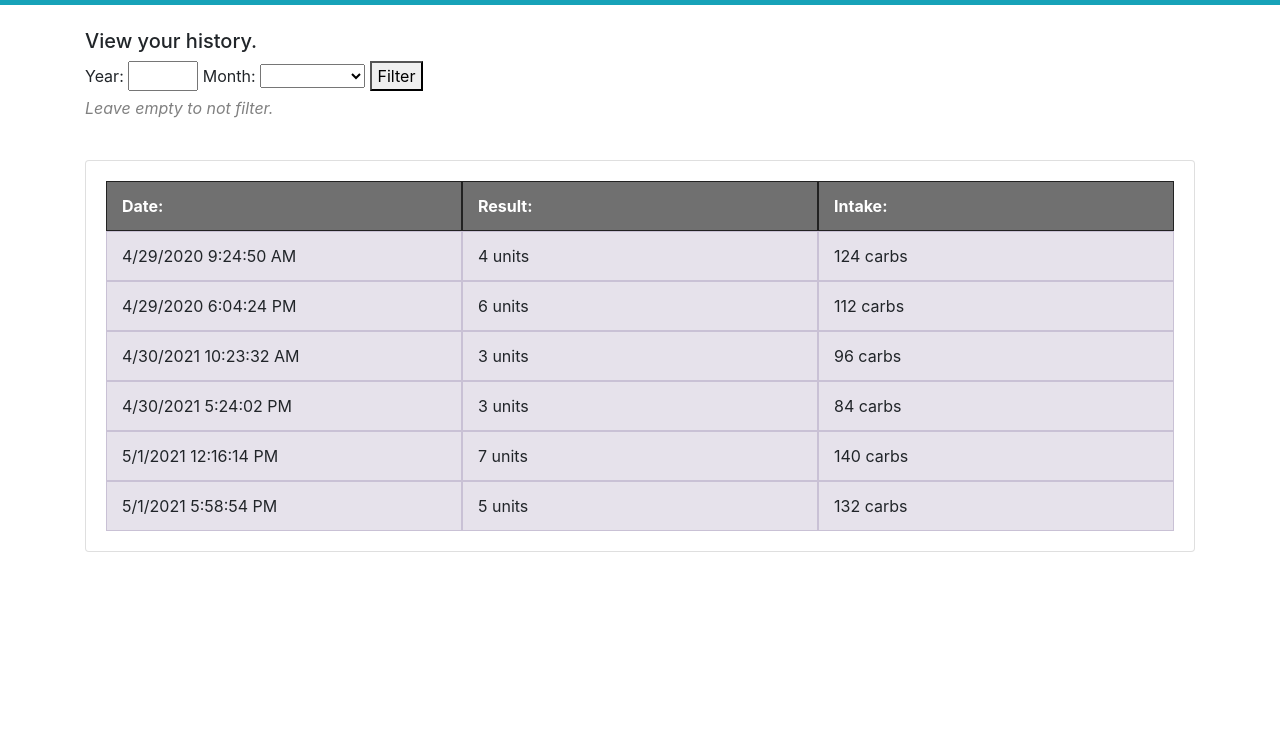
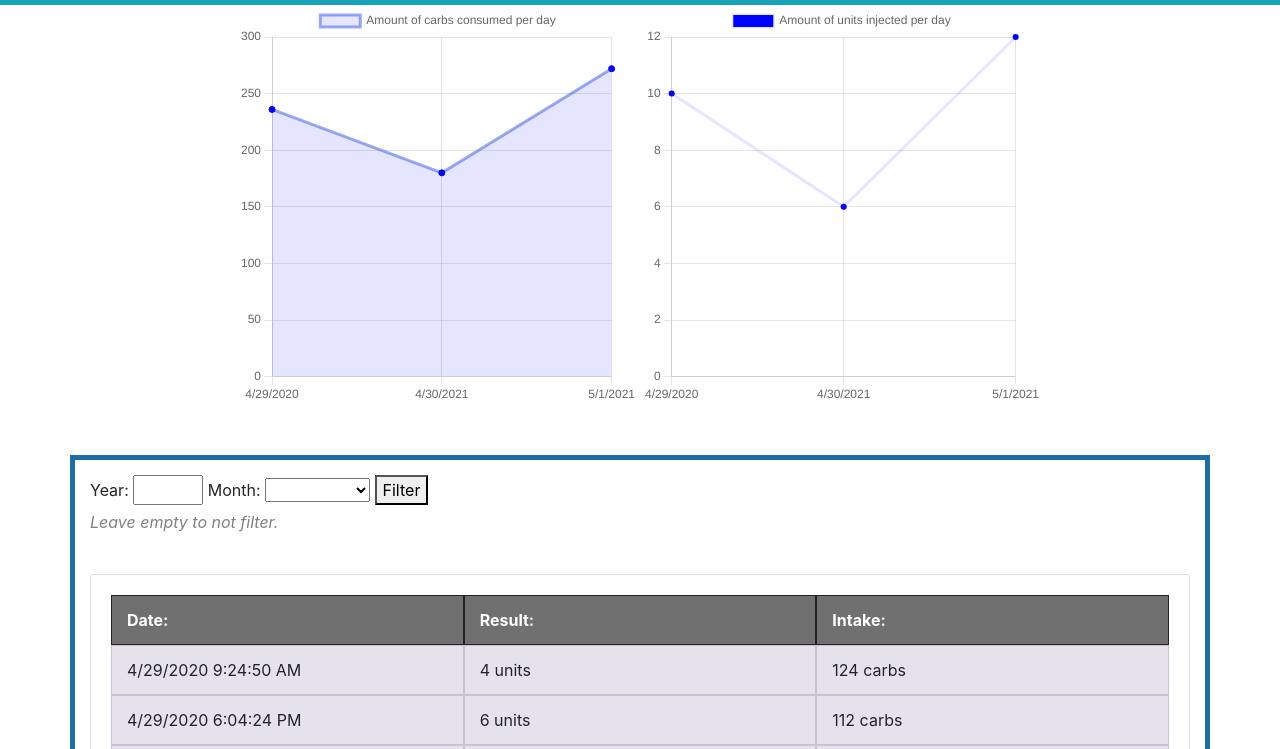
Before and after one commit to Fendamear/Boluscalculation, a website: page Frontend/MVC/Views/history.html in a window 1280 px wide. Shown: the part 51-800 px from the top of the page. Drawn offline with nearby package versions, Linux system fonts and the light colour scheme.

Commit message:
Added graphs and moved history to frontend.

```diff
--- a/Backend/js/gridfiller.js
+++ /dev/null
@@ -1,52 +0,0 @@
-"use strict";
-let template = document.getElementById("template");
-const urlParams = new URLSearchParams(window.location.search);
-document.getElementById('yearInput').value = urlParams.get('year');
-document.getElementById('monthInput').value = urlParams.get('month');
-class Item {
-    constructor(date, result, intake) {
-        this.date = date;
-        this.result = result;
-        this.intake = intake;
-    }
-}
-let DatabaseDummy = [
-    new Item(new Date('2020-04-29T09:24:50'), 4, 124),
-    new Item(new Date('2020-04-29T18:04:24'), 6, 112),
-    new Item(new Date('2021-04-30T10:23:32'), 3, 96),
-    new Item(new Date('2021-04-30T17:24:02'), 3, 84),
-    new Item(new Date('2021-05-01T12:16:14'), 7, 140),
-    new Item(new Date('2021-05-01T17:58:54'), 5, 132)
-];
-let items = [];
-DatabaseDummy.forEach(item => {
-    if (urlParams.get('year') == null || urlParams.get('year').length < 1 || item.date.getFullYear() == urlParams.get('year')) {
-        if (urlParams.get('month') == null || urlParams.get('month').length < 1 || item.date.getMonth() == urlParams.get('month') - 1) {
-            items.push(item);
-        }
-    }
-});
-items.forEach(item => {
-    AddGridItem(item.date, item.result, item.intake);
-});
-function AddGridItem(date, result, intake) {
-    let newRow = template.content.cloneNode(true);
-    newRow.querySelector(".colDate").innerText = date.toLocaleDateString() + " " + date.toLocaleTimeString();
-    newRow.querySelector(".colUnits").innerText = result + ' units';
-    newRow.querySelector(".colCarbs").innerText = intake + ' carbs';
-    document.getElementById("gridContainer").appendChild(newRow);
-}
-function ChangeDate(year = '', month = '') {
-    if (year.length >= 1 && month.length >= 1) {
-        window.location.search = 'year=' + year + '&month=' + month;
-    }
-    else if (year.length >= 1) {
-        window.location.search = 'year=' + year;
-    }
-    else if (month.length >= 1) {
-        window.location.search = '&month=' + month;
-    }
-    else {
-        window.location.search = '';
-    }
-}
--- a/Frontend/MVC/Views/history.html
+++ b/Frontend/MVC/Views/history.html
@@ -1,4 +1,3 @@
-<!DOCTYPE html>
 <head>
     <script>var exports = {};</script>
     <meta name="viewport" content="width=device-width, initial-scale=1">
@@ -39,6 +38,13 @@
         </button>
       </nav>
 
+      <div style="width: 100%; height: 450px ; text-align: center;" >
+      <script src="https://cdn.jsdelivr.net/npm/chart.js@3.2.1/dist/chart.min.js"></script>
+          <canvas style="display: inline-block;" id="CarbsPerDay" width="400" height="400"></canvas>
+          <canvas style="display: inline-block;" id="UnitsPerDay" width="400" height="400"></canvas>
+    </div>
+
+
     <template id="template">
         <div class="row">
             <div class="col colDate">
@@ -53,9 +59,7 @@
         </div>
     </template>
 
-    <div class="container">
-        <br>
-        <h5>View your history.</h5>
+    <div class="container" style="border: 5px solid #1C6EA4; padding: 15px;">
         <label for="yearInput">Year:</label>
         <input id="yearInput" style="width: 70px;" type="number" min="0"/>
         <label for="monthInput">Month:</label>
@@ -98,10 +102,9 @@
             </div>
         </div>
     </div>
-
-</body>
+</script></body>
 
 </html>
 
 
-<script src="../../../Backend/js/gridfiller.js"></script>
+<script src="../../js/Models/history.js"></script>
--- /dev/null
+++ b/Frontend/js/Models/history.js
@@ -0,0 +1,130 @@
+var template = document.getElementById("template");
+var urlParams = new URLSearchParams(window.location.search);
+document.getElementById('yearInput').value = urlParams.get('year');
+document.getElementById('monthInput').value = urlParams.get('month');
+var Item = /** @class */ (function () {
+    function Item(date, result, intake) {
+        this.date = date;
+        this.result = result;
+        this.intake = intake;
+    }
+    return Item;
+}());
+var DatabaseDummy = [
+    new Item(new Date('2020-04-29T09:24:50'), 4, 124),
+    new Item(new Date('2020-04-29T18:04:24'), 6, 112),
+    new Item(new Date('2021-04-30T10:23:32'), 3, 96),
+    new Item(new Date('2021-04-30T17:24:02'), 3, 84),
+    new Item(new Date('2021-05-01T12:16:14'), 7, 140),
+    new Item(new Date('2021-05-01T17:58:54'), 5, 132)
+];
+var items = [];
+DatabaseDummy.forEach(function (item) {
+    if (urlParams.get('year') == null || urlParams.get('year').length < 1 || item.date.getFullYear() == urlParams.get('year')) {
+        if (urlParams.get('month') == null || urlParams.get('month').length < 1 || item.date.getMonth() == urlParams.get('month') - 1) {
+            items.push(item);
+        }
+    }
+});
+items.forEach(function (item) {
+    AddGridItem(item.date, item.result, item.intake);
+});
+function AddGridItem(date, result, intake) {
+    var newRow = template.content.cloneNode(true);
+    newRow.querySelector(".colDate").innerText = date.toLocaleDateString() + " " + date.toLocaleTimeString();
+    newRow.querySelector(".colUnits").innerText = result + ' units';
+    newRow.querySelector(".colCarbs").innerText = intake + ' carbs';
+    document.getElementById("gridContainer").appendChild(newRow);
+}
+function ChangeDate(year, month) {
+    if (year === void 0) { year = ''; }
+    if (month === void 0) { month = ''; }
+    if (year.length >= 1 && month.length >= 1) {
+        window.location.search = 'year=' + year + '&month=' + month;
+    }
+    else if (year.length >= 1) {
+        window.location.search = 'year=' + year;
+    }
+    else if (month.length >= 1) {
+        window.location.search = '&month=' + month;
+    }
+    else {
+        window.location.search = '';
+    }
+}
+//
+//CARBS PER DAY CHART
+//
+var xCarbs = [];
+var yCarbs = [];
+items.forEach(function (element) {
+    var i = xCarbs.indexOf(element.date.toLocaleDateString());
+    if (i >= 0) {
+        yCarbs[i] += element.intake;
+    }
+    else {
+        xCarbs.push(element.date.toLocaleDateString());
+        yCarbs.push(element.intake);
+    }
+});
+var Chart;
+new Chart("CarbsPerDay", {
+    type: "line",
+    data: {
+        labels: xCarbs,
+        datasets: [{
+                fill: true,
+                lineTension: 0,
+                backgroundColor: "rgba(0,0,255,0.1)",
+                borderColor: "rgba(0,0,255,0.1)",
+                data: yCarbs,
+                label: "Amount of carbs consumed per day",
+                pointBorderColor: "rgba(0,0,255,1)",
+                pointBackgroundColor: "rgba(0,0,255,1)",
+                lineBorderColor: "rgba(53, 88, 230,0.5)"
+            }]
+    },
+    options: {
+        responsive: false,
+        legend: { display: false },
+        scales: {
+            y: { beginAtZero: true }
+        }
+    }
+});
+//
+//UNITS PER DAY CHART
+//
+var xUnits = [];
+var yUnits = [];
+items.forEach(function (element) {
+    var i = xUnits.indexOf(element.date.toLocaleDateString());
+    if (i >= 0) {
+        yUnits[i] += element.result;
+    }
+    else {
+        xUnits.push(element.date.toLocaleDateString());
+        yUnits.push(element.result);
+    }
+});
+new Chart("UnitsPerDay", {
+    type: "line",
+    data: {
+        labels: xUnits,
+        datasets: [{
+                fill: false,
+                lineTension: 0,
+                backgroundColor: "rgba(0,0,255,1.0)",
+                borderColor: "rgba(0,0,255,0.1)",
+                data: yUnits,
+                label: "Amount of units injected per day"
+            }]
+    },
+    options: {
+        responsive: false,
+        legend: { display: false },
+        scales: {
+            y: { beginAtZero: true }
+        }
+    }
+});
```
Also changed, not shown: Frontend/MVC/Models/history.ts (renamed from Backend/gridfiller.ts, +88 -0 lines), Frontend/js/Models/Postcalc.js (added, +35 -0 lines).
